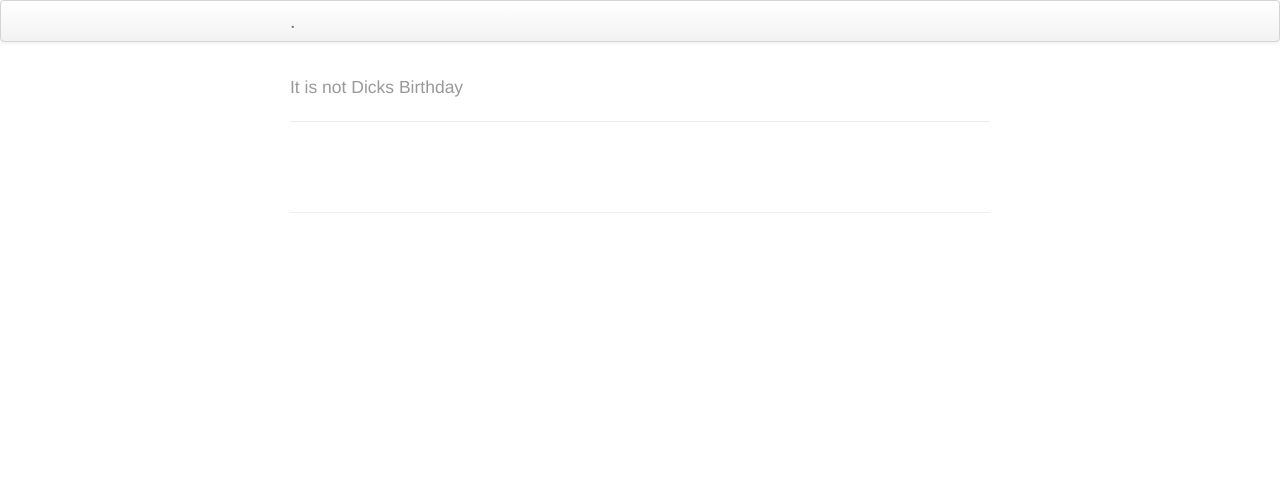
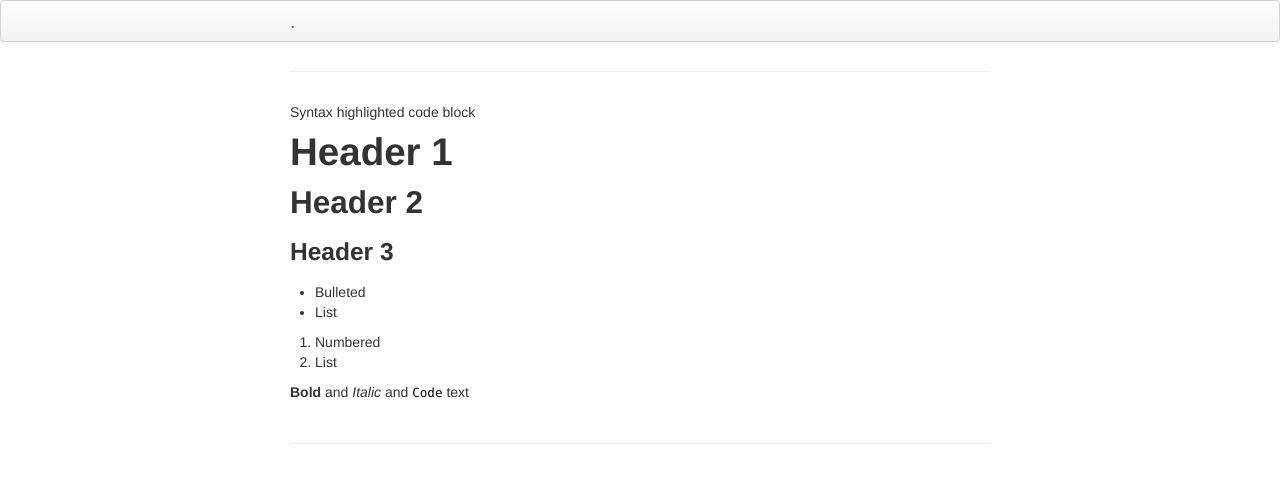
Before and after one commit to kyle-work/isitdicksbirthday.com, a Jekyll site: the page built from index.md, in a window 1280 px wide. Shown: the top 483 px of the page. Built offline with Jekyll 4.4.1, drawn with Linux system fonts in a browser that asks for light colours; our own code applies the rules of GitHub Pages for plain Markdown files.

Commit message:
Update index.md
test

```diff
--- a/index.md
+++ b/index.md
@@ -1,4 +1,13 @@
----
-layout: page
-tagline: It is not Dicks Birthday
----
+Syntax highlighted code block
+
+# Header 1
+## Header 2
+### Header 3
+
+- Bulleted
+- List
+
+1. Numbered
+2. List
+
+**Bold** and _Italic_ and `Code` text
```
